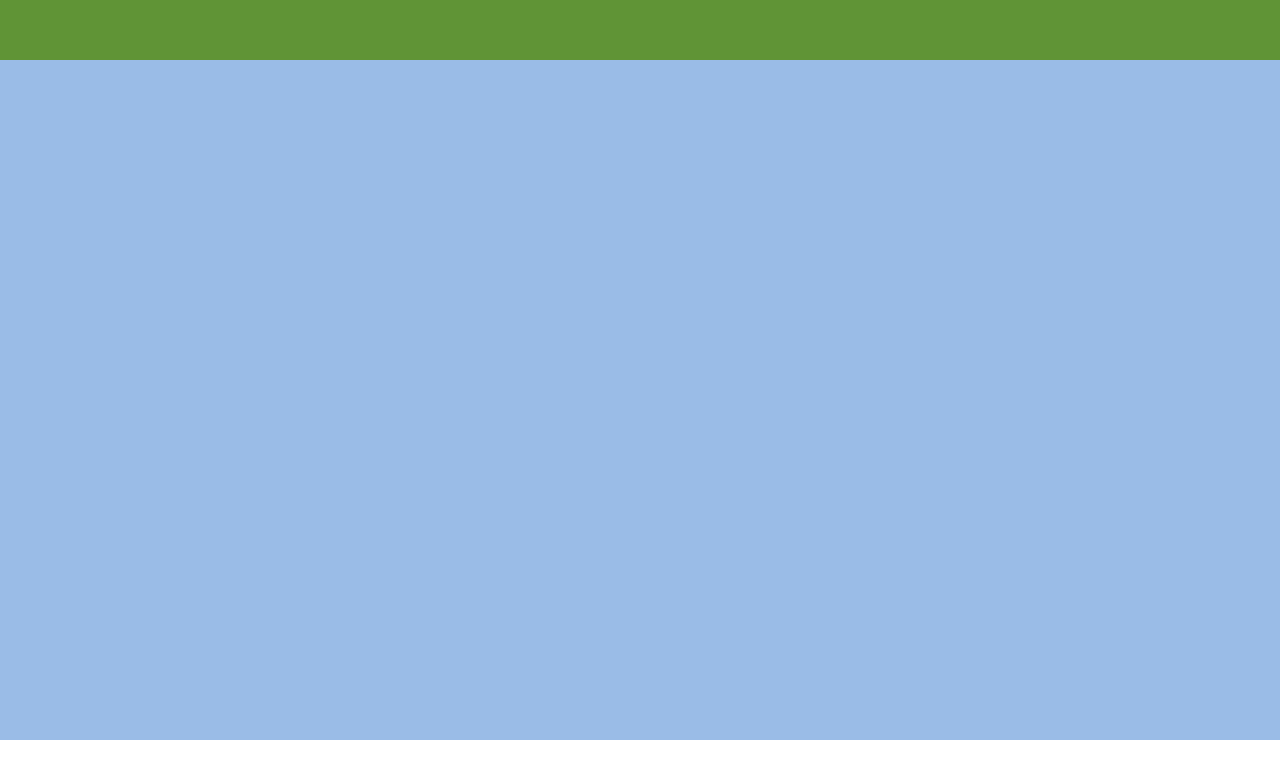
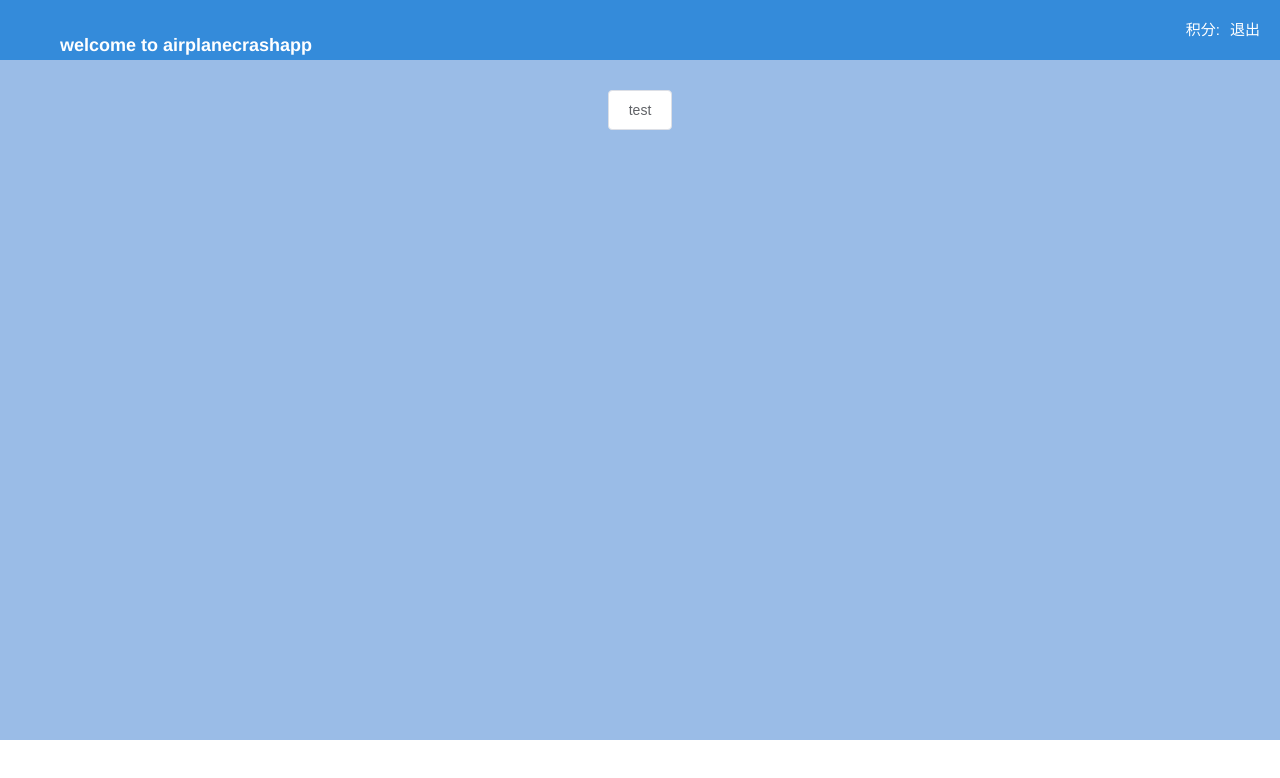
Before and after one commit to JaidenZ/airplanecrashapp, a Vue app: page /Home in a window 1280 px wide. Shown: the top 778 px of the page. Built offline with nearby package versions, Linux system fonts and the light colour scheme; no server answers; sample sign-in values are in the browser's storage.

Commit message:
数据存储验证

```diff
--- a/src/App.vue
+++ b/src/App.vue
@@ -32,19 +32,21 @@ export default {
   methods: {
     connect() {
       this.webSocket.initWebSocket(
-        "172.16.161.150",
+        "172.16.160.99",
         9096,
         this.onOpen,
         this.onClose
       );
     },
     onOpen() {
+      this.$store.commit("GLOBAL_SERVERSTATE",true);
       this.$message({
         type: "success",
         message: "与服务器已连接",
       });
     },
     onClose() {
+      this.$store.commit("GLOBAL_SERVERSTATE",false);
       this.$message({
         type: "error",
         message: "与服务器连接已断开",
--- a/src/components/Header.vue
+++ b/src/components/WebHeader.vue
@@ -1,9 +1,11 @@
 <template>
-  <div id="header">
+  <div id="web_header">
     <div class="content-box">
-      <h1 class="title">123232</h1>
+      <h1 class="title">{{msg}}</h1>
       <div class="menus">
-        <span @click="goBack">返回</span>
+        <span v-if="this.$store.getters.isLogin">{{this.$store.getters.currentUser.NickName}}</span>
+        <span v-if="this.$store.getters.isLogin">积分:{{this.$store.getters.currentUser.BattleSocre}}</span>
+        <span v-if="this.$store.getters.isLogin" @click="goBack">退出</span>
       </div>
     </div>
   </div>
@@ -11,7 +13,7 @@
 
 <script>
 export default {
-  name: "header",
+  name: "WebHeader",
   props: {
     msg: String,
   },
@@ -24,9 +26,9 @@ export default {
 </script>
 
 <style lang="less" scoped="scoped">
-#header {
+#web_header {
   width: 100%;
-  height: 50px;
+  height: 60px;
   background-color: rgb(96, 148, 54);
   overflow: hidden;
   min-width: 1000px;
@@ -40,17 +42,17 @@ export default {
 
   .title {
     color: white;
-    font-size: 20px;
-    line-height: 50px;
+    font-size: 18px;
+    line-height: 60px;
     font-weight: bold;
     float: left;
   }
   .menus {
     float: right;
     span {
-      line-height: 50px;
+      line-height: 60px;
       color: white;
-      font-size: 13px;
+      font-size: 15px;
       cursor: pointer;
       margin-left: 10px;
     }
--- a/src/store/index.js
+++ b/src/store/index.js
@@ -1,15 +1,13 @@
 import Vue from 'vue'
-import Vuex from 'vuex'
+import Vuex, { Store } from 'vuex'
+import user from './modules/user'
+import global from './modules/global'
 
 Vue.use(Vuex)
 
 export default new Vuex.Store({
-  state: {
-  },
-  mutations: {
-  },
-  actions: {
-  },
   modules: {
+    user,
+    global
   }
 })
--- /dev/null
+++ b/src/store/modules/global.js
@@ -0,0 +1,32 @@
+
+import * as types from '../type'
+
+const state = {
+    serverConnect:false
+}
+
+const actions = {
+    setConnect({commit},connect){
+        commit(types.GLOBAL_SERVERSTATE,connect)
+    }
+}
+
+const getters = {
+    serverConnect: (state)=>{
+        return state.serverConnect
+    }
+
+}
+
+const mutations = {
+    [types.GLOBAL_SERVERSTATE](state,res){
+        state.serverConnect = res.serverConnect
+    }
+}
+
+export default{
+    state,
+    actions,
+    getters,
+    mutations
+}
--- /dev/null
+++ b/src/store/modules/user.js
@@ -0,0 +1,50 @@
+
+import * as types from '../type'
+
+const state = {
+    currentUser: JSON.parse(localStorage.getItem('currentUser')),
+
+}
+
+
+const actions = {
+    isLogin({commit},res){
+        commit(types.USER_SET,res)
+    }
+}
+
+const getters = {
+
+    isLogin:(state)=>{
+        if(state.currentUser){
+            return true
+        }else{
+            return false
+        }
+    },
+    currentUser:(state)=>{
+        if(state.currentUser){
+            return state.currentUser
+        }else{
+            return{}
+        }
+    }
+}
+
+const mutations = {
+    [types.USER_SET](state,currentUser){
+        state.currentUser = currentUser
+        localStorage.setItem('currentUser',JSON.stringify(currentUser))
+    },
+    [types.USER_DEL](state){
+        state.currentUser = null
+        localStorage.removeItem('currentUser')
+    }
+}
+
+export default{
+    state,
+    actions,
+    getters,
+    mutations
+}
--- /dev/null
+++ b/src/store/type.js
@@ -0,0 +1,14 @@
+/**
+ * @author Jaiden
+ * @date 2022-1-11 10:49:10
+ *
+ */
+
+/* user */
+export const USER_SET = 'USER_SET' //用户信息设置
+export const USER_DEL = 'USER_DEL' //用户清除
+
+
+/* global */
+export const GLOBAL_SERVERSTATE = 'GLOBAL_SERVERSTATE' //服务器连接状态
+export const GLOBAL_BATTLESTATE = 'GLOBAL_BATTLESTATE' //战斗状态
--- a/src/views/Home.vue
+++ b/src/views/Home.vue
@@ -1,16 +1,19 @@
 <template>
   <el-container>
     <el-header>
-      <header></header>
+     <webheader :msg="message" style="position: absolute;top: 0;z-index: 1000;background-color: transparent"></webheader>
     </el-header>
-    <el-main> </el-main>
+    <el-main>
+      <el-button @click="changeDuration">test</el-button>
+    </el-main>
     <el-footer> </el-footer>
   </el-container>
 </template>
 
 <style scoped>
 .el-header {
-  background-color: rgb(96, 148, 54);
+  line-height: 60px;
+  background-color: #348bda;
   color: white;
 }
 .el-main {
@@ -24,21 +27,36 @@
 </style>
 
 <script>
-import header from "../components/Header.vue";
+import webheader from "../components/WebHeader.vue";
 
 export default {
-  components: { header },
+  components: { webheader },
   name: "Home",
   data() {
     return {
       loading: true,
-      message:"2132"
+      message:"welcome to airplanecrashapp"
     };
   },
   created() {
     this.webSocket.addMessageCallback(this.onReceived);
+    //检测是否登录成功
+    if(!this.$store.getters.serverConnect && !this.$store.getters.isLogin){
+      let loadingInstance = this.$loading({
+          fullscreen: true,
+          background: "rgba(0, 0, 0, 0.7)",
+        });
+        setTimeout(() => {
+          loadingInstance.close();
+          this.$router.replace({name:'Login'})
+        }, 2000);
+    }
+
   },
   methods: {
+    changeDuration(){
+      this.message = "正在匹配";
+    },
     onReceived: function (msg) {
       if (msg === undefined || msg === null) return;
       if (msg.Code == 2) {
--- a/src/views/Login.vue
+++ b/src/views/Login.vue
@@ -63,6 +63,17 @@ export default {
   },
   created() {
     this.webSocket.addMessageCallback(this.onReceived);
+    //检测是否登录成功
+    if(this.$store.getters.serverConnect && this.$store.getters.isLogin){
+      let loadingInstance = this.$loading({
+          fullscreen: true,
+          background: "rgba(0, 0, 0, 0.7)",
+        });
+        setTimeout(() => {
+          loadingInstance.close();
+          this.$router.replace({name:'Home'})
+        }, 2000);
+    }
   },
   methods: {
     onReceived: function (msg) {
@@ -73,7 +84,8 @@ export default {
         var userinfo = JSON.parse(msg.Message);
         console.log("登录成功");
         console.log(userinfo);
-        this.cookie.setCookie("UserInfo", msg.Message);
+        this.$store.commit("USER_SET",userinfo);
+
         //登录成功跳转页面
 
         let loadingInstance = this.$loading({
```
